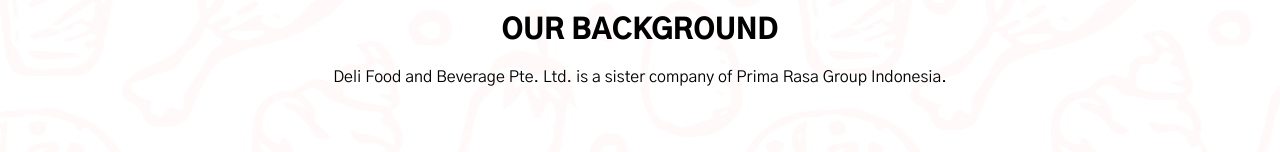
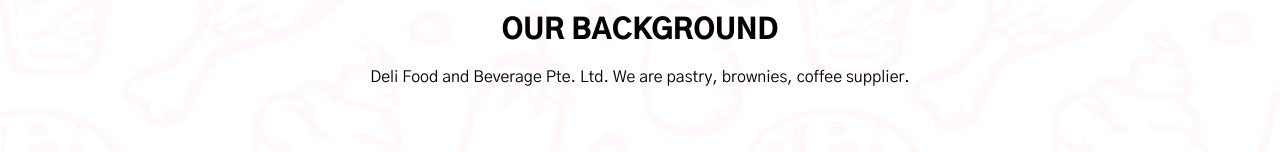
Before and after one commit to cliffordwilliam/deli, a plain HTML site: page about-us.html in a window 1280 px wide. Shown: the part 575-727 px from the top of the page. Drawn offline with Linux system fonts and the light colour scheme.

Commit message:
change about us page under our background heading

```diff
--- a/about-us.html
+++ b/about-us.html
@@ -70,8 +70,8 @@
           <h2>Company Profile</h2>
           <h3 class="text-center">OUR BACKGROUND</h3>
           <p>
-            Deli Food and Beverage Pte. Ltd. is a sister company of Prima Rasa
-            Group Indonesia.
+            Deli Food and Beverage Pte. Ltd. We are pastry, brownies, coffee
+            supplier.
           </p>
         </div>
       </section>
```
